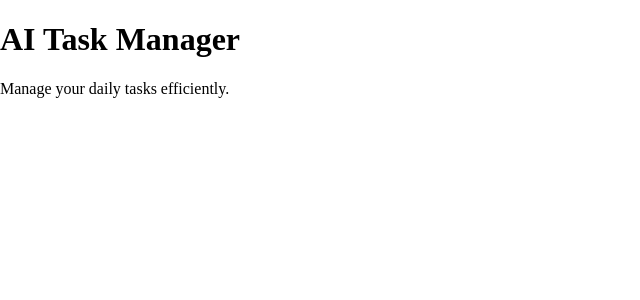
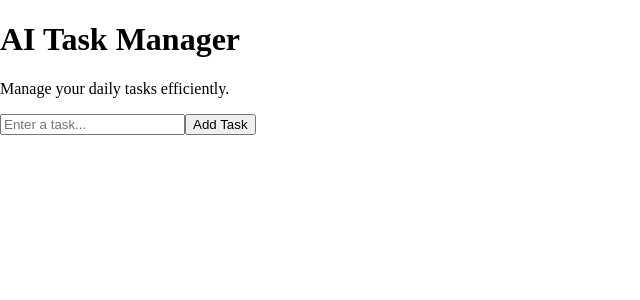
Before and after one commit to Embedded-x/AI-Task-Manager, a React (Vite) app: page / in a window 1280 px wide. Shown: the top 300 px of the page, without its empty margins (0-640 px from the left). Built offline with nearby package versions, Linux system fonts and the light colour scheme.

Commit message:
feat: add task input form

```diff
--- a/src/App.jsx
+++ b/src/App.jsx
@@ -1,9 +1,11 @@
-import Header from './components/Header';
+import Header from "./components/Header";
+import TaskForm from "./components/TaskForm";
 
 function App() {
   return (
     <div>
       <Header />
+      <TaskForm />
     </div>
   );
 }
--- a/src/components/TaskForm.jsx
+++ b/src/components/TaskForm.jsx
@@ -0,0 +1,30 @@
+import { useState } from "react";
+
+function TaskForm() {
+  const [task, setTask] = useState("");
+
+  const handleSubmit = (e) => {
+    e.preventDefault();
+
+    if (task.trim() === "") return;
+
+    console.log(task);
+
+    setTask("");
+  };
+
+  return (
+    <form onSubmit={handleSubmit}>
+      <input
+        type="text"
+        placeholder="Enter a task..."
+        value={task}
+        onChange={(e) => setTask(e.target.value)}
+      />
+
+      <button type="submit">Add Task</button>
+    </form>
+  );
+}
+
+export default TaskForm;
```
